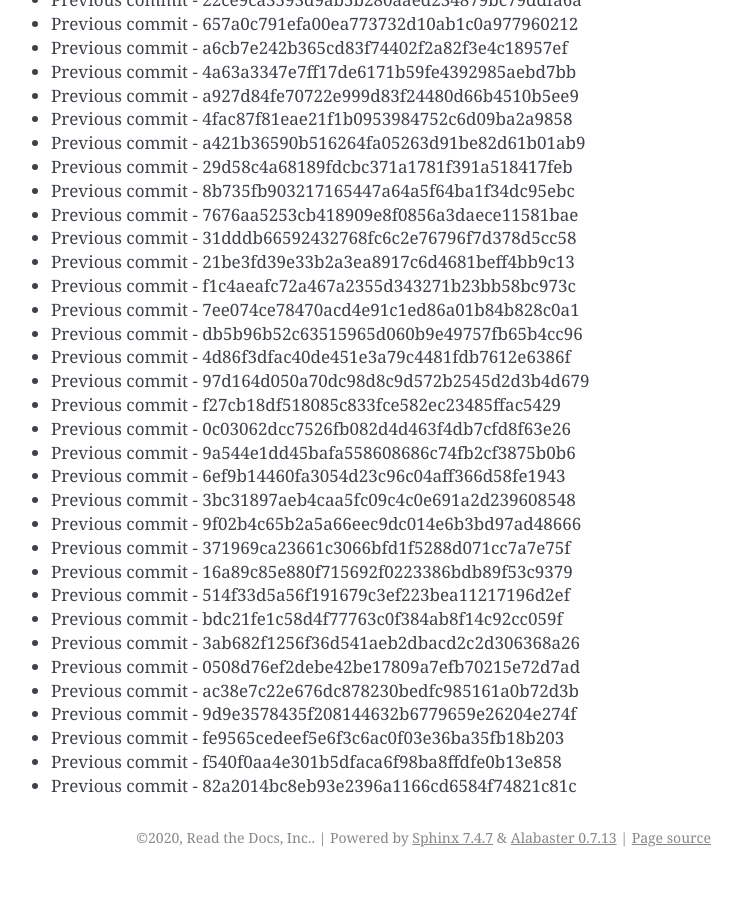
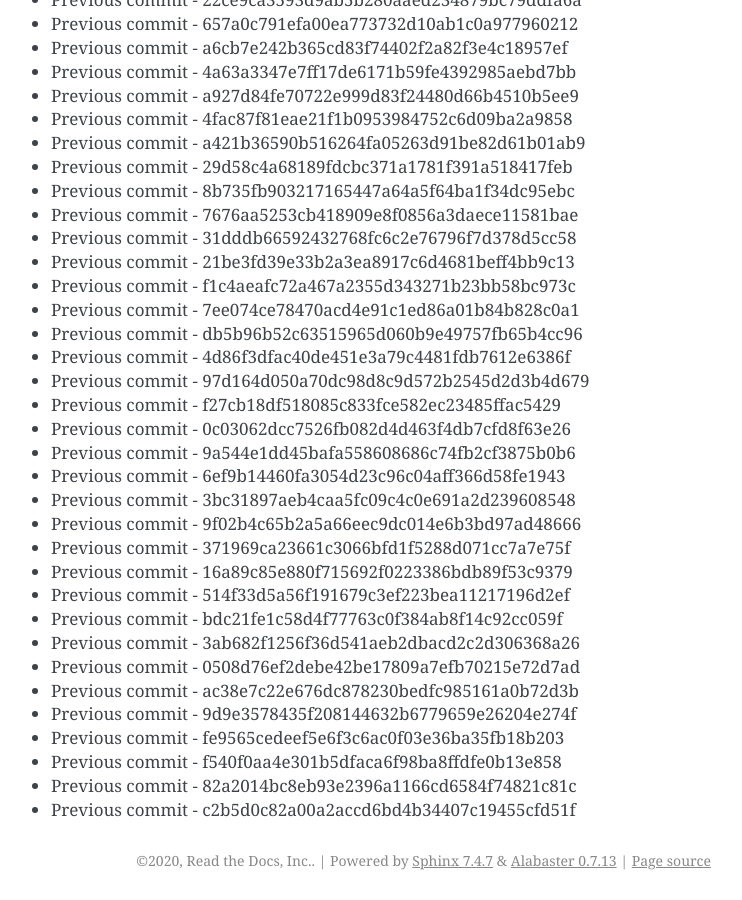
Before and after one commit to readthedocs/rtd-git-stresstest, a Sphinx documentation site: the page built from docs/updates.rst, in a window 1280 px wide and 900 px high, scrolled down 25380 px. Shown: the whole window, without its empty margins (399-1141 px from the left). Built offline with Sphinx 7.4.7, drawn with Linux system fonts in a browser that asks for light colours; before the commit the page ends 26257 px from its top, so only the background shows below that.

Commit message:
Generating commit from previous: c2b5d0c82a00a2accd6bd4b34407c19455cfd51f

```diff
--- a/docs/updates.rst
+++ b/docs/updates.rst
@@ -1098,3 +1098,4 @@ It can be tested for any performance characteristics.
 * Previous commit - fe9565cedeef5e6f3c6ac0f03e36ba35fb18b203
 * Previous commit - f540f0aa4e301b5dfaca6f98ba8ffdfe0b13e858
 * Previous commit - 82a2014bc8eb93e2396a1166cd6584f74821c81c
+* Previous commit - c2b5d0c82a00a2accd6bd4b34407c19455cfd51f
```
